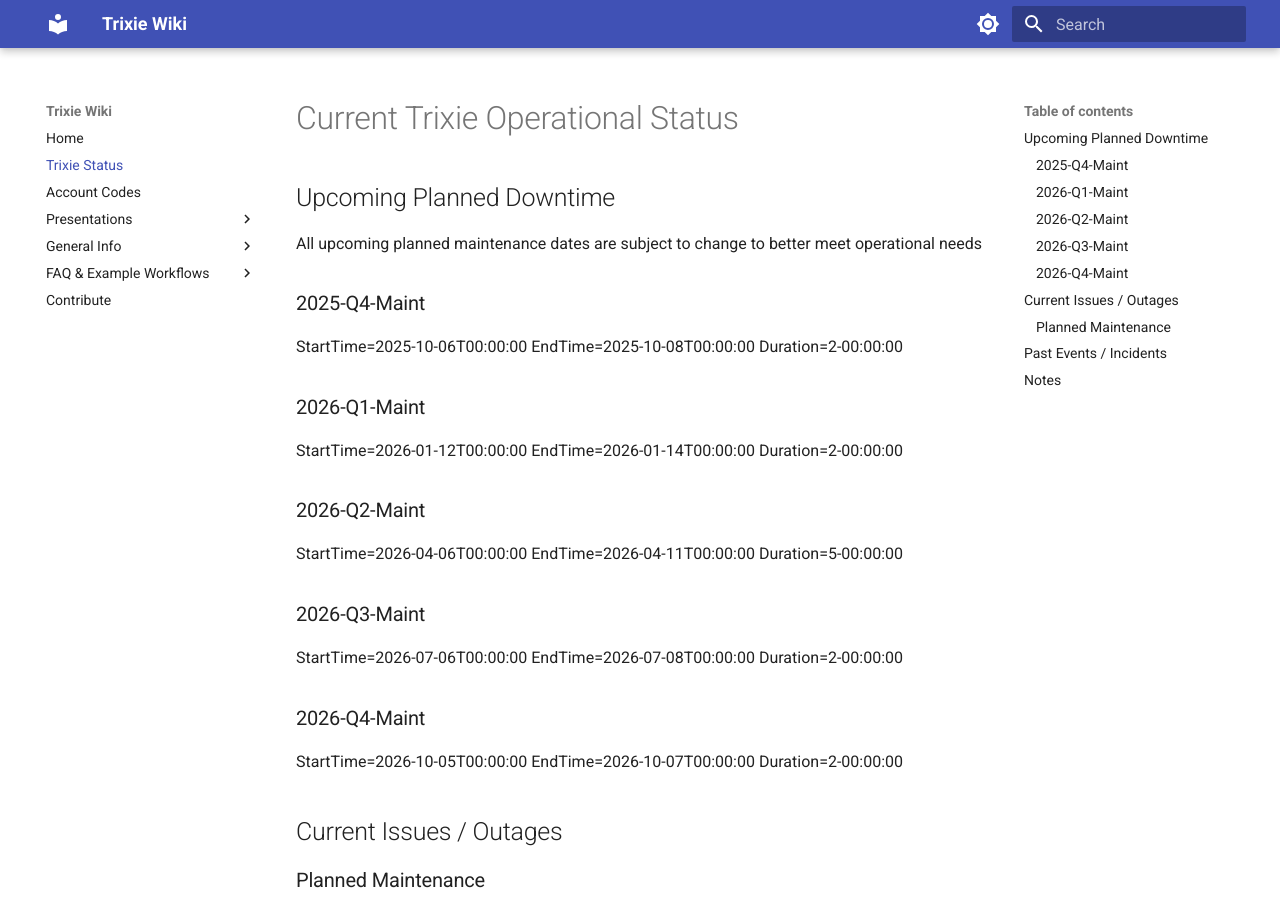
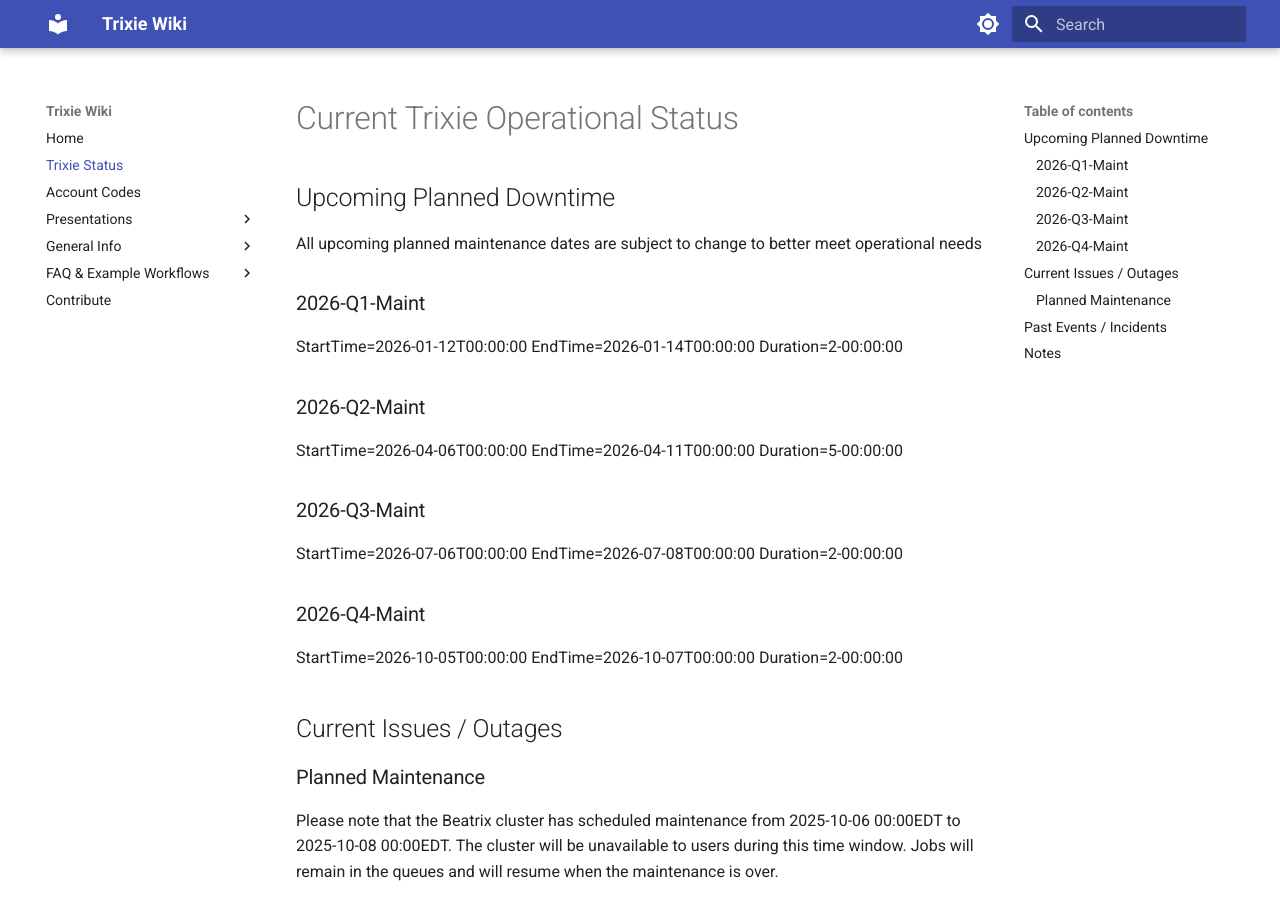
Before and after one commit to ai4d-iasc/trixie, an MkDocs documentation site: the page built from docs/Trixie-Status.md, in a window 1280 px wide and 900 px high. Built offline with MkDocs 1.6.1 and Material for MkDocs 9.7.7, drawn with Linux system fonts in a browser that asks for light colours.

Commit message:
Update Trixie-Status.md
Duplicate of Q42025

```diff
--- a/docs/Trixie-Status.md
+++ b/docs/Trixie-Status.md
@@ -2,8 +2,6 @@
 
 ## Upcoming Planned Downtime
 All upcoming planned maintenance dates are subject to change to better meet operational needs
-### 2025-Q4-Maint
-StartTime=2025-10-06T00:00:00 EndTime=2025-10-08T00:00:00 Duration=2-00:00:00
 
 ### 2026-Q1-Maint
 StartTime=2026-01-12T00:00:00 EndTime=2026-01-14T00:00:00 Duration=2-00:00:00
```
